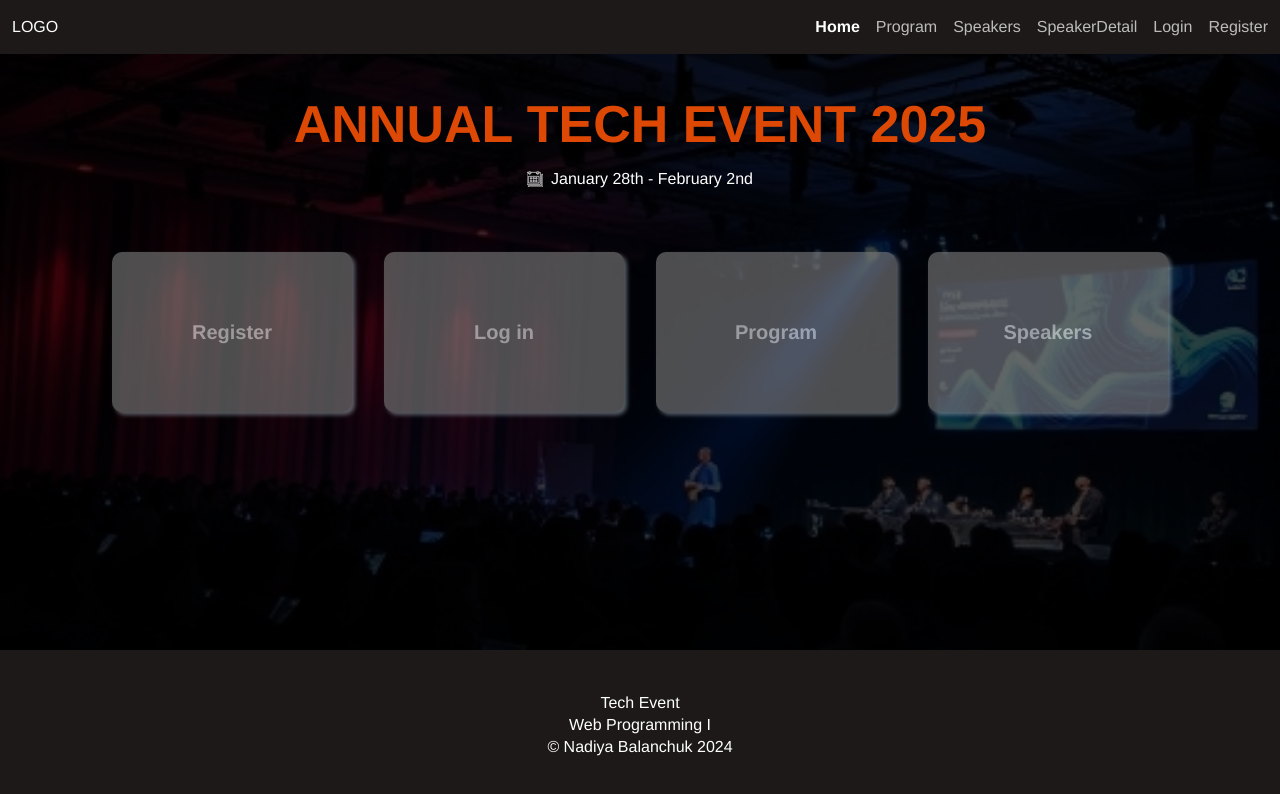
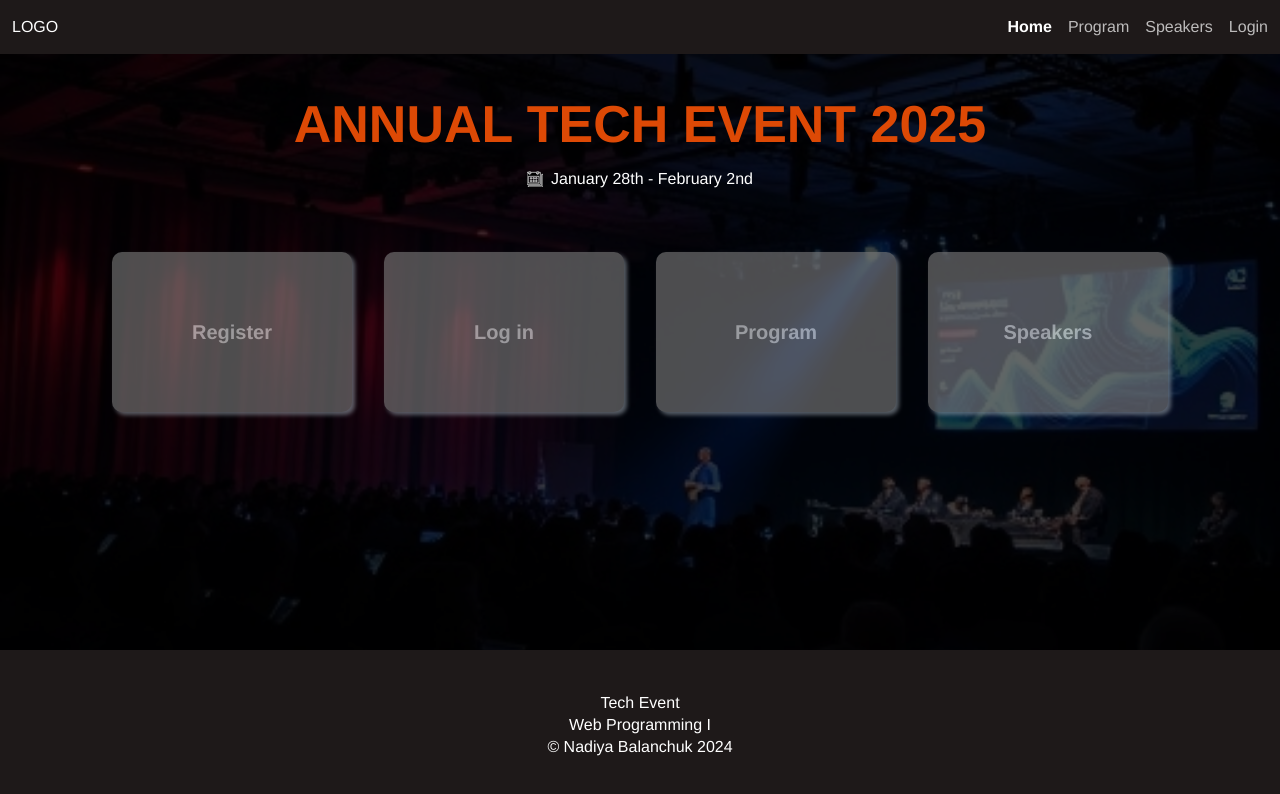
Before and after one commit to knedlicka/tech-event, a Vue app: page / in a window 1280 px wide. Shown: the top 794 px of the page. Built offline with nearby package versions, Linux system fonts and the light colour scheme.

Commit message:
Do not show all routes on navbar

```diff
--- a/src/components/navbar/NavBar.vue
+++ b/src/components/navbar/NavBar.vue
@@ -33,7 +33,7 @@ export default {
         return {
             isMobile: window.innerWidth <= 600,
             showMenu: false,
-            menuItems: Object.values(routePaths),
+            menuItems: [routePaths.home, routePaths.program, routePaths.speakers, routePaths.login],
         };
     },
 
```
